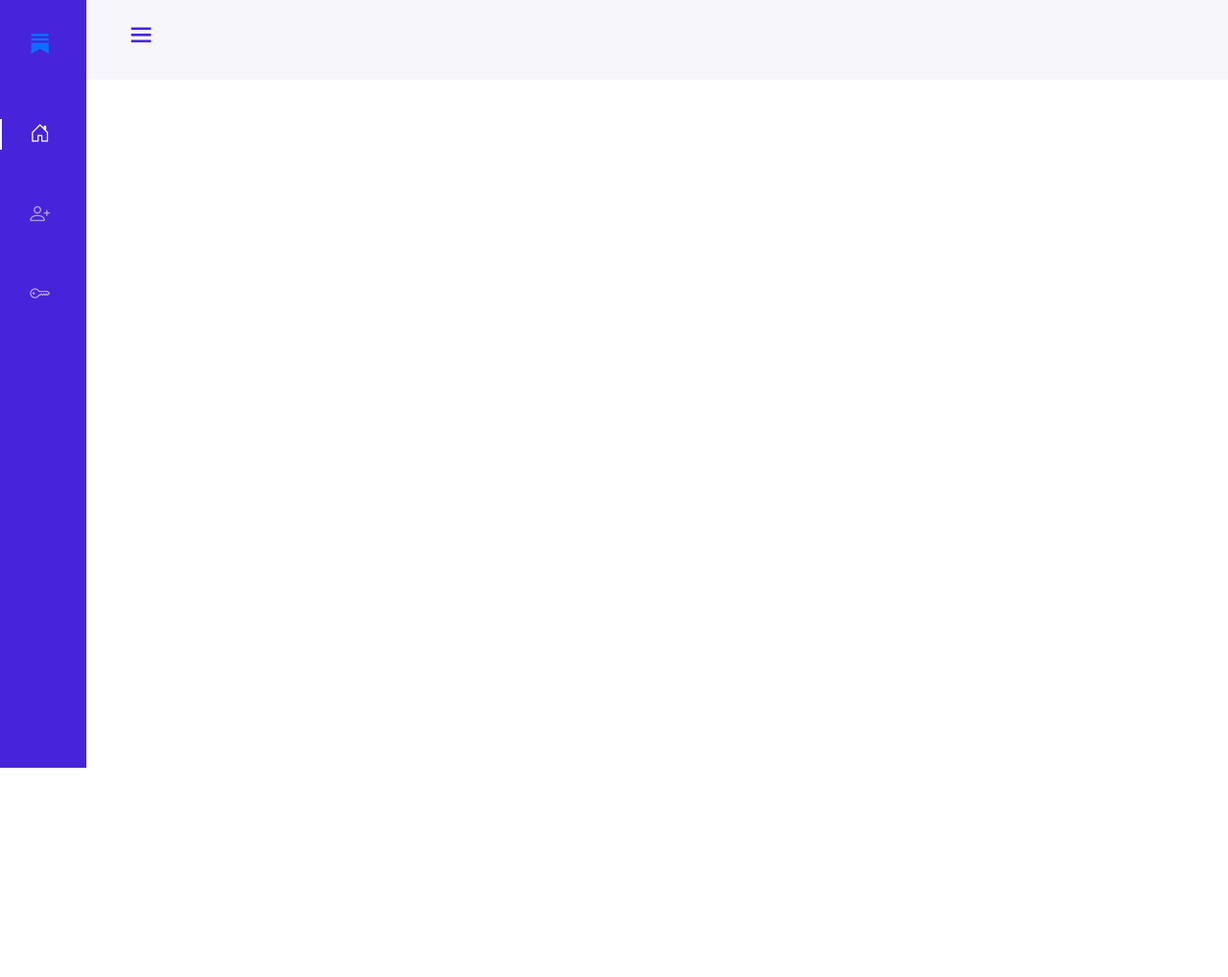
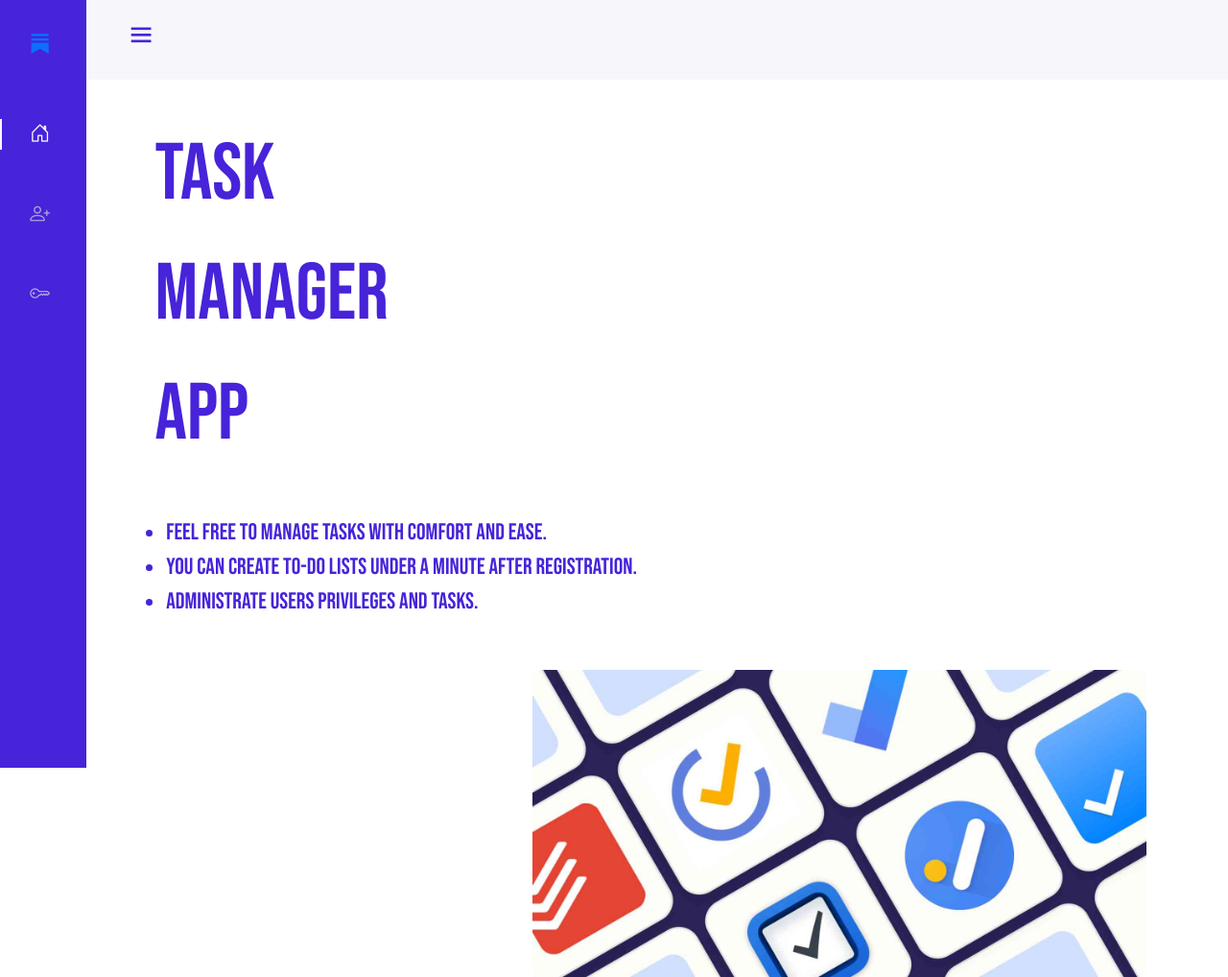
Before and after one commit to Mullerlotyokess/TaskManagerAPP, a plain HTML site: page index.html at #!/main in a window 1280 px wide. Shown: the whole page at 96% size. Before the commit the page ends 800 px from the top, so only its background shows below. Drawn offline with nearby package versions, Linux system fonts and the light colour scheme.

Commit message:
TASK MANAGER KICSIT XDDDDDDDDDDDD

```diff
--- a/Assets/css/main.css
+++ b/Assets/css/main.css
@@ -1,6 +1,6 @@
 @font-face {
     font-family: defaultfont;
-    src: url(/Assets/text-fonts/Bebas_Neue/BebasNeue-Regular.ttf);
+    src: url(/TaskManagerAPP/Assets/text-fonts/Bebas_Neue/BebasNeue-Regular.ttf);
 }
 
 html {
@@ -187,3 +187,27 @@ a {
         padding-left: calc(var(--nav-width) + 188px)
     }
 }
+
+#logo{
+    width: 50vw;
+    float: right;
+    transform: translate(-10%, 10%);
+
+}
+
+.MainText{
+    width: 100px;
+    font-size: 400%;
+    color: #4723D9;
+    transform: translate(30%, 10%);
+}
+
+.MainList{
+    margin-top: 15%;
+    color: #4723D9;
+    font-size: 115%;
+}
+
+.Main{
+    float: left;
+}
--- a/Views/main.html
+++ b/Views/main.html
@@ -0,0 +1,15 @@
+<div class="welcomePage">
+    <div class="Main">
+        <div class="MainText">
+            Task
+            Manager
+            App
+        </div>
+        <ul class="MainList">
+            <li>Feel free to manage tasks with comfort and ease.</li>
+            <li>You can create To-do lists under a minute after registration.</li>
+            <li>Administrate users privileges and tasks.</li>
+        </ul>
+    </div>
+    <img src="/TaskManagerAPP/Assets/img/todolistlogo.jpg" alt="" id="logo">
+</div>
```
Also changed, not shown: index.html (+1 -0 lines), Assets/img/todolistlogo.jpg (added).
